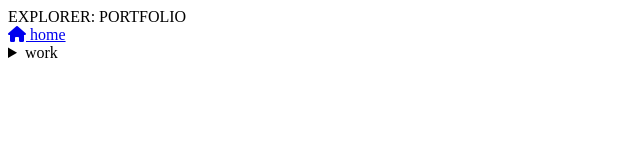
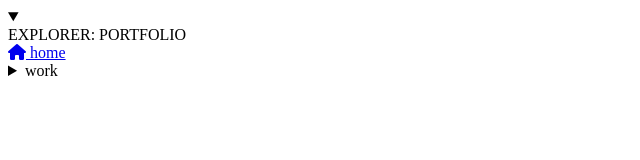
Before and after one commit to jdboris/portfolio, a website built with webpack: page src/index.html in a window 1280 px wide. Shown: the whole page, without its empty margins (0-640 px from the left). Built offline with nearby package versions, Linux system fonts and the light colour scheme; a web font is replaced by a local one.

Commit message:
Add so-called "Activity Bar" on the left

```diff
--- a/src/index.html
+++ b/src/index.html
@@ -12,6 +12,9 @@
   <body>
     <header></header>
     <main>
+      <nav>
+        <details open>
+          <summary><i class="codicon codicon-files"></i></summary>
           <aside>
             <header>EXPLORER: PORTFOLIO</header>
             <nav>
@@ -25,6 +28,8 @@
               </details>
             </nav>
           </aside>
+        </details>
+      </nav>
       <spa-route path="/">
         <main>
           Joe Boris
--- a/src/index.js
+++ b/src/index.js
@@ -1,3 +1,4 @@
 import "@jdboris/css-themes/vs-code";
+// import "@vscode/codicons/dist/codicon.css";
 import "spa-routing";
 import "./style.scss";
--- a/webpack.config.js
+++ b/webpack.config.js
@@ -13,7 +13,7 @@ module.exports = {
   module: {
     rules: [
       {
-        test: /\.scss$/,
+        test: /\.(sa|sc|c)ss$/,
         use: ["style-loader", "css-loader", "sass-loader"],
       },
     ],
```
Also changed, not shown: 1 other file. Lines whose indentation alone changed are shown as unchanged.
